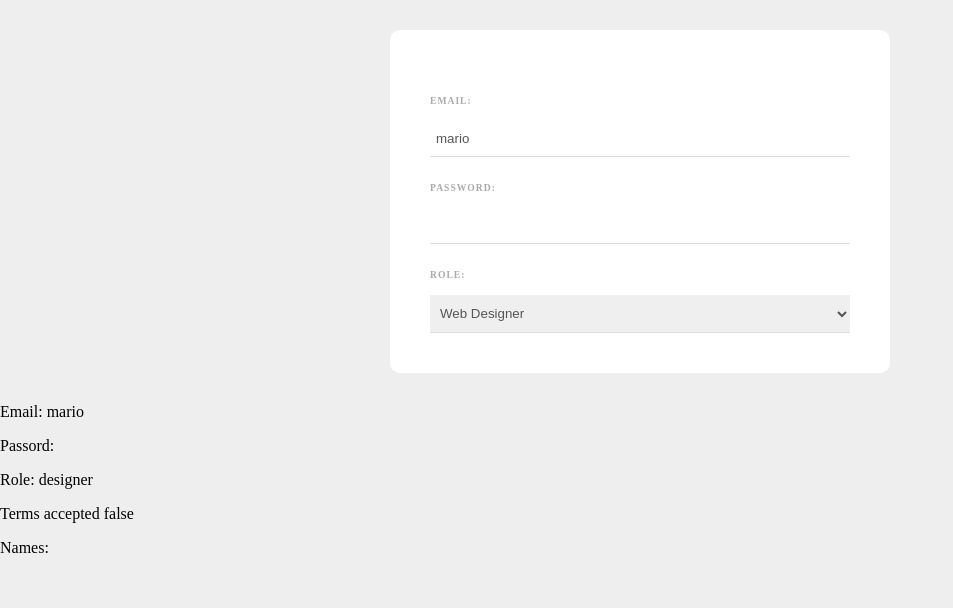
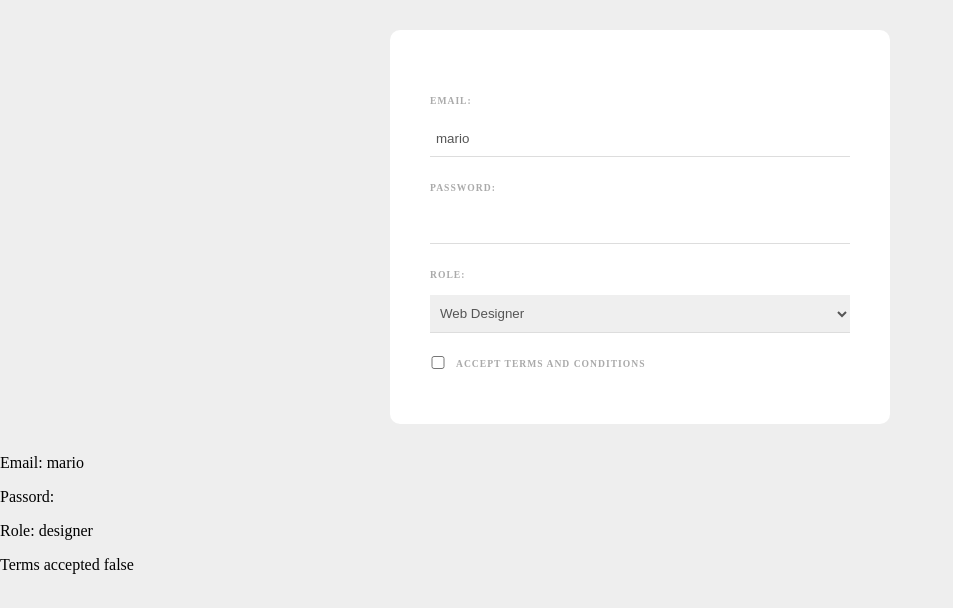
Before and after one commit to PedroPiveta/vueForms, a Vue app: page / in a window 1280 px wide. Shown: the top 608 px of the page, without its empty margins (0-953 px from the left). Built offline with nearby package versions, Linux system fonts and the light colour scheme.

Commit message:
checboxes

```diff
--- a/src/components/signupForm.vue
+++ b/src/components/signupForm.vue
@@ -26,12 +26,12 @@ export default{
             <option value="designer">Web Designer</option>
         </select>
 
-        <!-- <div class="terms">
+        <div class="terms">
             <input type="checkbox" v-model="terms" required>
             <label>Accept terms and conditions</label>
         </div>
 
-        <div>
+        <!-- <div>
             <input type="checkbox" value="shaun" v-model="names">
             <label>Shaun</label>
         </div>
@@ -43,13 +43,11 @@ export default{
             <input type="checkbox" value="mario" v-model="names">
             <label>Mario</label>
         </div> -->
-
     </form>
     <p>Email: {{ email }}</p>
     <p>Passord: {{ password }}</p>
     <p>Role: {{ role }}</p>
     <p>Terms accepted {{ terms }}</p>
-    <p>Names: {{ names }}</p>
 </template>
 
 <style>
```
